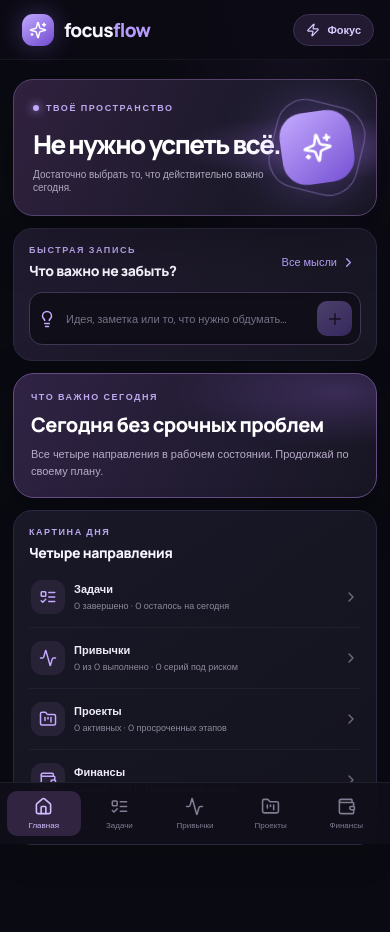
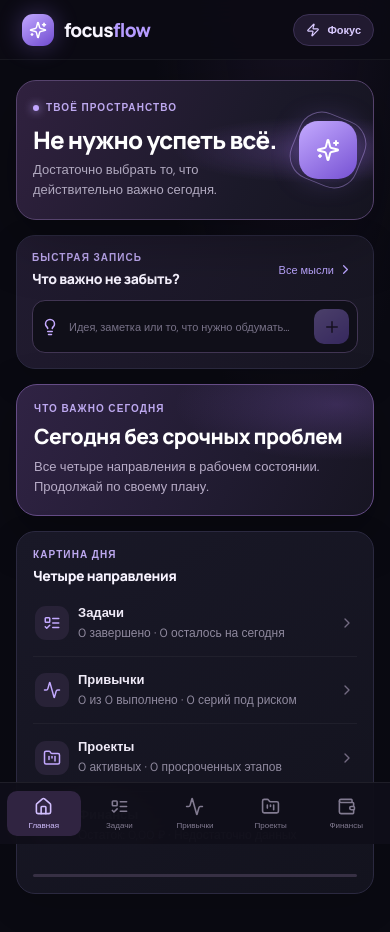
Before and after one commit to maxim378gaps/focusflow, a React (Vite) app: page / in a window 390 px wide. Shown: the top 932 px of the page. Built offline with nearby package versions, Linux system fonts and the light colour scheme.

Commit message:
Improve responsive layout and mobile forms

```diff
--- a/src/styles.css
+++ b/src/styles.css
@@ -382,3 +382,58 @@ button,input,textarea,select{font:inherit}button{cursor:pointer}
 .ff-home-task-status.today i{background:#54d68d}
 .ff-home-task-status.planned{color:#ffd39a;background:#ffad4218;border:1px solid #ffad4233}
 .ff-home-task-status.planned i{background:#ffad42;box-shadow:0 0 8px #ffad4266}
+
+
+/* Responsive refinement: stable layouts, readable type and touch-friendly dialogs */
+.ff-app{width:100%;min-width:320px;overflow-x:clip}
+.ff-main{width:min(100% - 40px,1040px);min-width:0}
+.ff-main>*{min-width:0}
+.ff-hero>div:first-child{min-width:0;max-width:calc(100% - 145px)}
+.ff-hero h1,.ff-hero p{overflow-wrap:break-word}
+.ff-home-priority,.ff-home-overview,.ff-day-summary,.ff-panel,.ff-capture{min-width:0}
+.ff-home-priority h2,.ff-home-summary-copy strong,.ff-day-result,.ff-task-row{overflow-wrap:anywhere}
+.ff-modal-backdrop{padding:clamp(10px,3vw,24px);overflow-y:auto;overscroll-behavior:contain}
+.ff-modal{width:min(100%,560px);min-width:0;max-height:calc(100vh - 2 * clamp(10px,3vw,24px));max-height:calc(100dvh - 2 * clamp(10px,3vw,24px));overflow-x:hidden;overscroll-behavior:contain;scrollbar-width:none;scrollbar-gutter:stable}
+.ff-modal::-webkit-scrollbar{display:none}
+.ff-modal>*{min-width:0}
+.ff-form-grid{grid-template-columns:repeat(2,minmax(0,1fr))}
+@media(min-width:900px){.ff-main{width:min(100% - 64px,1040px)}}
+@media(max-width:640px){
+ .ff-main{width:calc(100% - 32px);padding:20px 0 28px;gap:15px}
+ .ff-hero{gap:12px;padding:20px 16px;min-height:0}
+ .ff-hero>div:first-child{max-width:calc(100% - 76px)}
+ .ff-hero h1{font-size:clamp(23px,6.2vw,28px);line-height:1.16;letter-spacing:-.8px}
+ .ff-hero p{font-size:13px;line-height:1.5}
+ .ff-hero-orb{width:58px;height:58px;margin:0;border-radius:19px;animation:none;transform:none;box-shadow:0 0 28px #a37aff44}
+ .ff-hero-orb>svg{width:24px;height:24px}
+ .ff-orb-ring{inset:-6px;border-radius:24px}
+ .ff-eyebrow,.ff-kicker{font-size:10px;letter-spacing:1.1px}
+ .ff-day-summary,.ff-home-overview{padding:16px}
+ .ff-day-summary-head h2{font-size:22px}
+ .ff-day-results>strong,.ff-day-habits>strong{font-size:13px}
+ .ff-day-result{font-size:13px;line-height:1.45}
+ .ff-day-result b{font-size:14px}
+ .ff-day-results>small,.ff-day-habits>small,.ff-day-habits>span{font-size:12px;line-height:1.5}
+ .ff-home-priority h2{font-size:21px;line-height:1.25}
+ .ff-home-priority p{font-size:13px;line-height:1.55}
+ .ff-home-summary-copy strong{font-size:13px}
+ .ff-home-summary-copy small{font-size:12px;line-height:1.45}
+ .ff-home-summary-row{padding:14px 2px}
+ .ff-modal-backdrop{display:flex;align-items:flex-end;justify-content:center;padding:0;background:#07060deb}
+ .ff-modal{width:100%;max-width:none;max-height: min(92dvh,900px);border-radius:22px 22px 0 0;padding:20px 18px calc(22px + env(safe-area-inset-bottom));border-bottom:0}
+ .ff-modal-head{position:sticky;top:-20px;z-index:2;margin:-20px -18px 16px;padding:18px 18px 13px;background:#211d30f5;backdrop-filter:blur(16px);border-bottom:1px solid #ffffff12}
+ .ff-modal-head h2{font-size:22px}
+ .ff-modal label{font-size:12px;margin:14px 0 7px}
+ .ff-modal input,.ff-modal textarea,.ff-modal select{font-size:16px;line-height:1.35;min-height:46px;padding:12px}
+ .ff-modal textarea{min-height:110px}
+ .ff-form-grid{gap:9px}
+ .ff-modal-actions{position:sticky;bottom:-22px;margin:18px -18px -22px;padding:14px 18px calc(14px + env(safe-area-inset-bottom));background:#191724f5;border-top:1px solid #ffffff12;backdrop-filter:blur(14px)}
+}
+@media(max-width:380px){
+ .ff-main{width:calc(100% - 24px)}
+ .ff-hero{padding:17px 13px}
+ .ff-hero>div:first-child{max-width:calc(100% - 66px)}
+ .ff-hero-orb{width:50px;height:50px}
+ .ff-form-grid{grid-template-columns:minmax(0,1fr)}
+}
+@media(prefers-reduced-motion:reduce){.ff-hero-orb{animation:none}}
```
